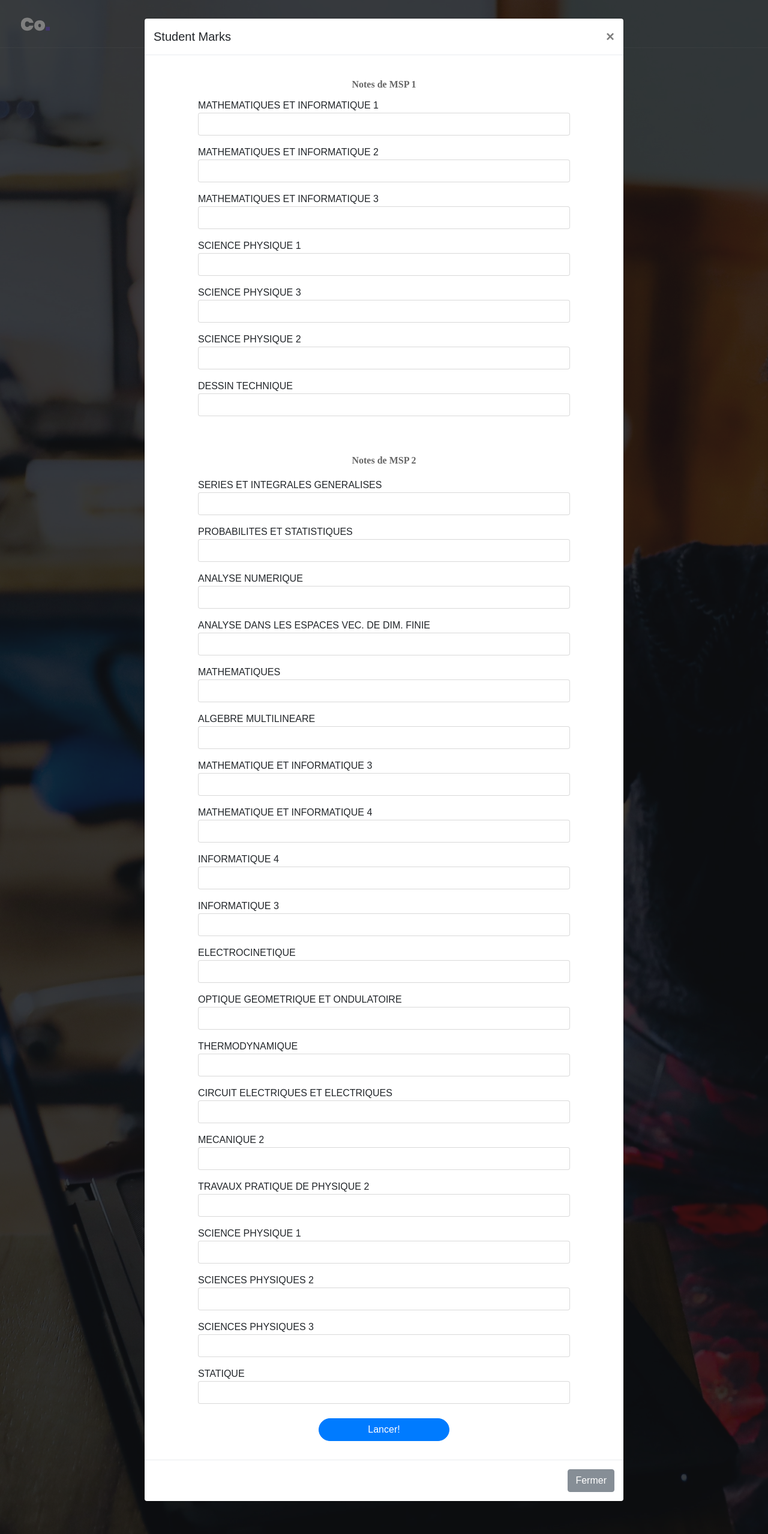
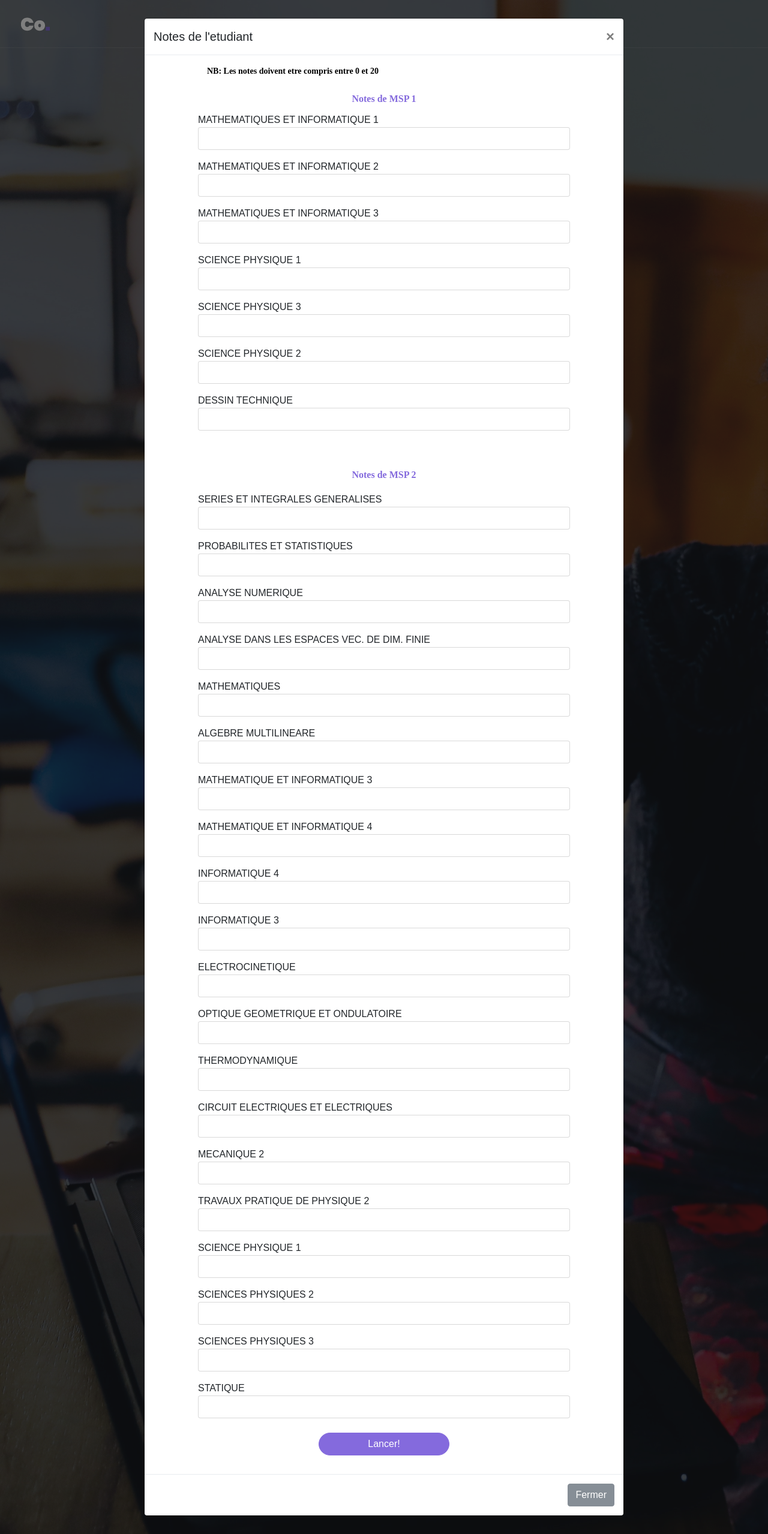
Before and after one commit to shaquillo/mlpc_web_app, a Flask app: page / in a window 1280 px wide, after a click on "DEMARRER". Shown: the whole page at 60% size. Run offline with Flask 2, Linux system fonts and the light colour scheme; some libraries are stand-ins or nearby versions; some web fonts are replaced.

Commit message:
Finished with platform - remained with tuning and replacement of ml model

```diff
--- a/model/predict.py
+++ b/model/predict.py
@@ -6,9 +6,9 @@ model_dir = path.join(path.dirname(__file__), 'model_092_089.h5')
 model = tf.keras.models.load_model(model_dir)
 
 def predict(data):
-    to_pred = np.char.strip(np.array([data['INF212'], data['MATH217'], data['INF222'], data['PHY223'], data['PHY224'], data['PHY225'], data['MATH226'], data['MATH227'], data['PHY213'], data['PHY215'], data['PHY214'], data['MATH216'], data['MATH218'], data['PHY228'], data['MATH_INF211'], data['PHY211'], data['PHY221'], data['PHY222'], data['MATH_INF221'], data['PHY111'], data['MATH_INF121'], data['MATH_INF111'], data['DES124'], data['PHY121'], data['PHY112'], data['MATH212'], data['MATH122']])).reshape(1, -1).astype(np.float)
+    to_pred = np.char.strip(np.array([data['INF212'], data['MATH217'], data['INF222'], data['PHY223'], data['PHY224'], data['PHY225'], data['MATH226'], data['MATH227'], data['PHY213'], data['PHY215'], data['PHY214'], data['MATH216'], data['MATH218'], data['PHY228'], data['MATH_INF211'], data['PHY211'], data['PHY221'], data['PHY222'], data['MATH_INF221'], data['PHY111'], data['MATH_INF121'], data['MATH_INF111'], data['DES124'], data['PHY121'], data['PHY112'], data['MATH212'], data['MATH122']])).reshape(1, 27).astype(np.float)
     prediction = model.predict(to_pred)
 
     best3Index = np.argsort(prediction, axis=1)[0][::-1]
     result = best3Index.tolist()
-    return result
+    return result[:3]
--- a/static/css/main.css
+++ b/static/css/main.css
@@ -39,7 +39,7 @@ a {
 	font-family: Montserrat-Regular;
 	font-size: 14px;
 	line-height: 1.7;
-	color: #666666;
+	/* color: #666666; */
 	margin: 0px;
 	transition: all 0.4s;
 	-webkit-transition: all 0.4s;
@@ -64,7 +64,7 @@ p {
 	font-family: Montserrat-Regular;
 	font-size: 14px;
 	line-height: 1.7;
-	color: #666666;
+	/* color: #666666; */
 	margin: 0px;
 }
 
--- a/templates/index.html
+++ b/templates/index.html
@@ -44,12 +44,12 @@
 
 		</div>
 		<div style="height: 100%;">
-			<div style="text-align: center;">
+			<div style="text-align: center; color: rgba(132, 106, 221, 1);">
 				<p style="color: white;font-size: 2em;font-weight: bold;width: 100%;" class="mt-5 mb-4">Bienvenu<br>sur<br><span style="color:  rgba(132, 106, 221, 1);">Student Speciality Councelling</span></p>
 			</div>
 			<div style="display: flex; justify-content: center;">
 				<button class="btn-show-contact100" data-toggle="modal" data-target="#train_model">
-					Start
+					Demarrer
 				</button>
 			</div>
 		</div>
@@ -59,132 +59,132 @@
 		<div class="modal-dialog modal-lg" role="document">
 		<div class="modal-content">
 			<div class="modal-header">
-			<h5 class="modal-title" id="exampleModalLongTitle">Student Marks</h5>
+			<h5 class="modal-title" id="exampleModalLongTitle">Notes de l'etudiant</h5>
 			<button type="button" class="close" data-dismiss="modal" aria-label="Close">
 				<span aria-hidden="true">&times;</span>
 			</button>
 			</div>
-			<div class="modal-body d-flex justify-content-center">
+			<div class="modal-body d-flex justify-content-center" style="padding-right: 5px;padding-left: 5px;">
 				<form action="{{ url_for('prediction')}}" method="POST">
-
-					<div class="d-flex justify-content-center" style="margin-top: 20px; margin-bottom: 10px;"><p class="mx-3" style="font-size: medium; font-weight: bold;">Notes de MSP 1</p></div>
+					<p style="font-weight: bold !important; color: black !important;">NB: Les notes doivent etre compris entre 0 et 20</p>
+					<div class="d-flex justify-content-center" style="margin-top: 20px; margin-bottom: 10px;"><p class="mx-3" style="font-size: medium; font-weight: bold; color: rgba(132, 106, 221, 1) !important;">Notes de MSP 1</p></div>
 
 					<div class="form-group row">
 						<label for="MATH122" >MATHEMATIQUES ET INFORMATIQUE 1</label>
-						<input type="number" step=0.01 class="form-control" id="MATH122" name="MATH122">
+						<input required min="0" max="20" type="number" step=0.01 class="form-control" id="MATH122" name="MATH122">
 					</div>
 					<div class="form-group row">
 						<label for="MAT_INF111" >MATHEMATIQUES ET INFORMATIQUE 2</label>
-						<input type="number" step=0.01 class="form-control" id="MAT_INF111" name="MATH_INF111">
+						<input required type="number" step=0.01 class="form-control" id="MAT_INF111" name="MATH_INF111">
 					</div>
 					<div class="form-group row">
 						<label for="MAT_INF121" >MATHEMATIQUES ET INFORMATIQUE 3</label>
-						<input type="number" step=0.01 class="form-control" id="MAT121" name="MATH_INF121">
+						<input required type="number" step=0.01 class="form-control" id="MAT121" name="MATH_INF121">
 					  </div>
 					<div class="form-group row">
 						<label for="PHY111" >SCIENCE PHYSIQUE 1</label>
-						<input type="number" step=0.01 class="form-control" id="PHY111" name="PHY111">
+						<input required type="number" step=0.01 class="form-control" id="PHY111" name="PHY111">
 					</div>
 					<div class="form-group row">
 						<label for="PHY121" >SCIENCE PHYSIQUE 3</label>
-						<input type="number" step=0.01 class="form-control" id="PHY121" name="PHY121">
+						<input required type="number" step=0.01 class="form-control" id="PHY121" name="PHY121">
 					</div>
 					<div class="form-group row">
 						<label for="PHY112" >SCIENCE PHYSIQUE 2</label>
-						<input type="number" step=0.01 class="form-control" id="PHY112" name="PHY112">
+						<input required type="number" step=0.01 class="form-control" id="PHY112" name="PHY112">
 					</div>
 					<div class="form-group row">
 						<label for="DES124" >DESSIN TECHNIQUE</label>
-						<input type="number" step=0.01 class="form-control" id="DES124" name="DES124">
+						<input required type="number" step=0.01 class="form-control" id="DES124" name="DES124">
 					</div>
 
-					<div class="mb-3 d-flex justify-content-center" style="padding-top: 40px; margin-top: 20px; margin-bottom: 10px;"><p class="mx-3" style="font-size: medium; font-weight: bold;">Notes de MSP 2</p></div>
+					<div class="mb-3 d-flex justify-content-center" style="padding-top: 40px; margin-top: 20px; margin-bottom: 10px;"><p class="mx-3" style="font-size: medium; font-weight: bold; color: rgba(132, 106, 221, 1) !important;">Notes de MSP 2</p></div>
 
 					<div class="form-group row">
 						<label for="MATH217" >SERIES ET INTEGRALES GENERALISES</label>
-						<input type="number" step=0.01 class="form-control" id="MATH217" name="MATH217">
+						<input required type="number" step=0.01 class="form-control" id="MATH217" name="MATH217">
 					</div>
 
 					<div class="form-group row">
 						<label for="MATH216" >PROBABILITES ET STATISTIQUES</label>
-						<input type="number" step=0.01 class="form-control" id="MATH216" name="MATH216">
+						<input required type="number" step=0.01 class="form-control" id="MATH216" name="MATH216">
 					</div>
 					<div class="form-group row">
 						<label for="MATH227" >ANALYSE NUMERIQUE</label>
-						<input type="number" step=0.01 class="form-control" id="MATH227" name="MATH227">
+						<input required type="number" step=0.01 class="form-control" id="MATH227" name="MATH227">
 					</div>
 					<div class="form-group row">
 						<label for="MATH226" >ANALYSE DANS LES ESPACES VEC. DE DIM. FINIE</label>
-						<input type="number" step=0.01 class="form-control" id="MATH226" name="MATH226">
+						<input required type="number" step=0.01 class="form-control" id="MATH226" name="MATH226">
 					</div>
 					<div class="form-group row">
 						<label for="MATH212" >MATHEMATIQUES</label>
-						<input type="number" step=0.01 class="form-control" id="MATH212" name="MATH212">
+						<input required type="number" step=0.01 class="form-control" id="MATH212" name="MATH212">
 					</div>
 					<div class="form-group row">
 						<label for="MATH218" >ALGEBRE MULTILINEARE</label>
-						<input type="number" step=0.01 class="form-control" id="MATH218" name="MATH218">
+						<input required type="number" step=0.01 class="form-control" id="MATH218" name="MATH218">
 					</div>
 					<div class="form-group row">
 						<label for="MATH_INF211" >MATHEMATIQUE ET INFORMATIQUE 3</label>
-						<input type="number" step=0.01 class="form-control" id="MATH_INF211" name="MATH_INF211">
+						<input required type="number" step=0.01 class="form-control" id="MATH_INF211" name="MATH_INF211">
 					</div>
 					<div class="form-group row">
 						<label for="MATH_INF221" >MATHEMATIQUE ET INFORMATIQUE 4</label>
-						<input type="number" step=0.01 class="form-control" id="MATH_INF221" name="MATH_INF221">
+						<input required type="number" step=0.01 class="form-control" id="MATH_INF221" name="MATH_INF221">
 					</div>
 					<div class="form-group row">
 						<label for="INF222" >INFORMATIQUE 4</label>
-						<input type="number" step=0.01 class="form-control" id="INF222" name="INF222">
+						<input required type="number" step=0.01 class="form-control" id="INF222" name="INF222">
 					</div>
 					<div class="form-group row">
 						<label for="INF212" >INFORMATIQUE 3</label>
-						<input type="number" step=0.01 class="form-control" id="INF212" name="INF212">
+						<input required type="number" step=0.01 class="form-control" id="INF212" name="INF212">
 					</div>
 					<div class="form-group row">
 						<label for="PHY213" >ELECTROCINETIQUE</label>
-						<input type="number" step=0.01 class="form-control" id="PHY213" name="PHY213">
+						<input required type="number" step=0.01 class="form-control" id="PHY213" name="PHY213">
 					</div>
 					<div class="form-group row">
 						<label for="PHY223" >OPTIQUE GEOMETRIQUE ET ONDULATOIRE</label>
-						<input type="number" step=0.01 class="form-control" id="PHY223" name="PHY223">
+						<input required type="number" step=0.01 class="form-control" id="PHY223" name="PHY223">
 					</div>
 					<div class="form-group row">
 						<label for="PHY224" >THERMODYNAMIQUE</label>
-						<input type="number" step=0.01 class="form-control" id="PHY224" name="PHY224">
+						<input required type="number" step=0.01 class="form-control" id="PHY224" name="PHY224">
 					</div>
 					<div class="form-group row">
 						<label for="PHY225" >CIRCUIT ELECTRIQUES ET ELECTRIQUES</label>
-						<input type="number" step=0.01 class="form-control" id="PHY225" name="PHY225">
+						<input required type="number" step=0.01 class="form-control" id="PHY225" name="PHY225">
 					</div>
 					<div class="form-group row">
 						<label for="PHY214" >MECANIQUE 2</label>
-						<input type="number" step=0.01 class="form-control" id="PHY214" name="PHY214">
+						<input required type="number" step=0.01 class="form-control" id="PHY214" name="PHY214">
 					</div>
 					<div class="form-group row">
 						<label for="PHY215" >TRAVAUX PRATIQUE DE PHYSIQUE 2</label>
-						<input type="number" step=0.01 class="form-control" id="PHY215" name="PHY215">
+						<input required type="number" step=0.01 class="form-control" id="PHY215" name="PHY215">
 					</div>
 					<div class="form-group row">
 						<label for="PHY211">SCIENCE PHYSIQUE 1</label>
-						<input type="number" step=0.01 class="form-control" id="PHY228" name="PHY211">
+						<input required type="number" step=0.01 class="form-control" id="PHY228" name="PHY211">
 					</div>
 					<div class="form-group row">
 						<label for="PHYS221" >SCIENCES PHYSIQUES 2</label>
-						<input type="number" step=0.01 class="form-control" id="PHY221" name="PHY221">
+						<input required type="number" step=0.01 class="form-control" id="PHY221" name="PHY221">
 					</div>
 
 					<div class="form-group row">
 						<label for="PHY222" >SCIENCES PHYSIQUES 3</label>
-						<input type="number" step=0.01 class="form-control" id="PHY222" name="PHY222">
+						<input required type="number" step=0.01 class="form-control" id="PHY222" name="PHY222">
 					</div>
 					<div class="form-group row">
 						<label for="PHY228">STATIQUE</label>
-						<input type="number" step=0.01 class="form-control" id="PHY228" name="PHY228">
+						<input required type="number" step=0.01 class="form-control" id="PHY228" name="PHY228">
 					</div>
 
 					<div class="form-group row d-flex justify-content-center mt-4">
-						<button type="submit" class="btn btn-primary" style="width: 35%;border-radius: 50px;">Lancer!</button>
+						<button type="submit" class="btn btn-primary" style="width: 35%;border-radius: 50px; background-color :rgba(132, 106, 221, 1); border-color: rgba(132, 106, 221, 1);">Lancer!</button>
 					  </div>
 
 				  </form>
```
Also changed, not shown: templates/result.html (+14 -14 lines).
